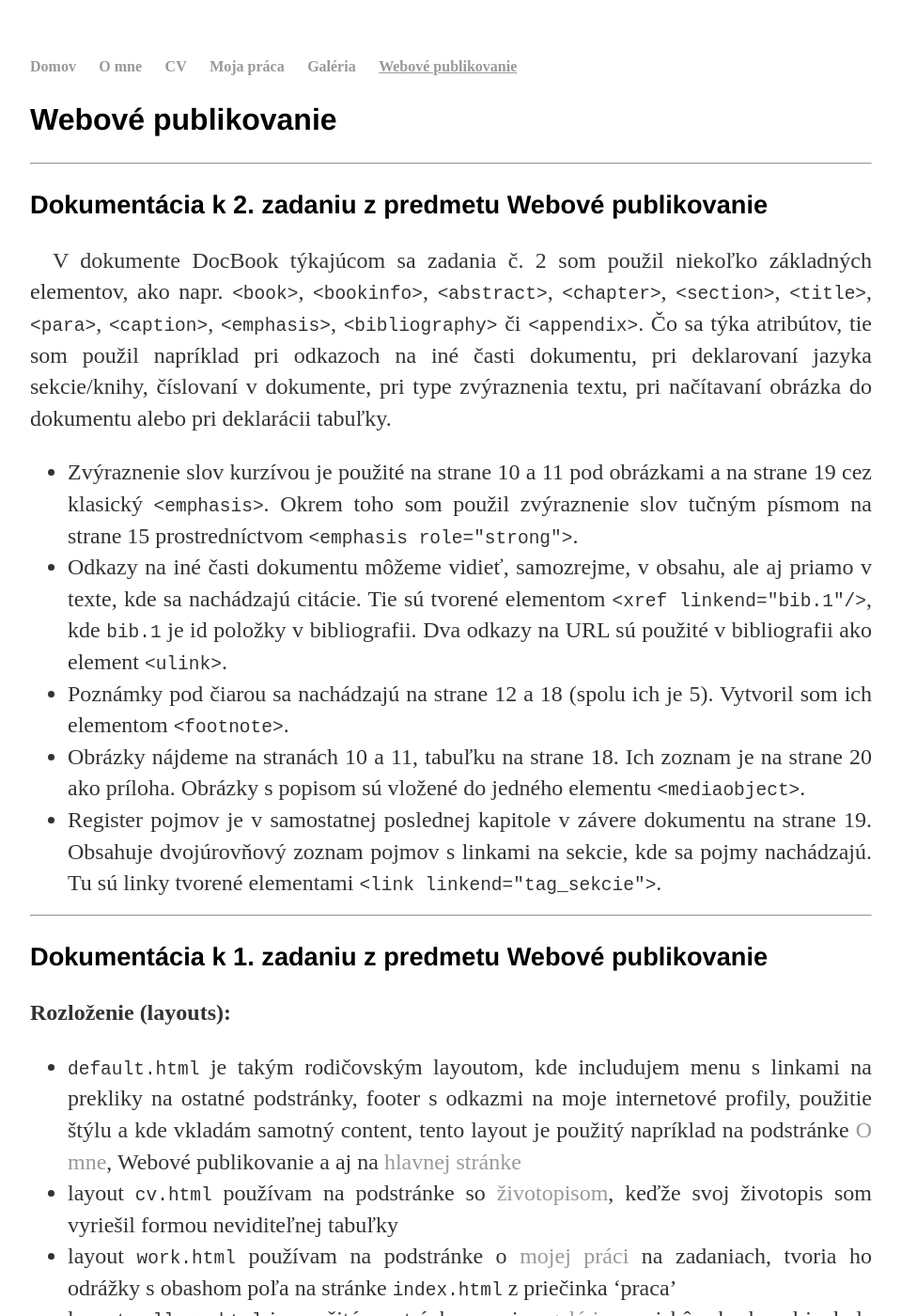
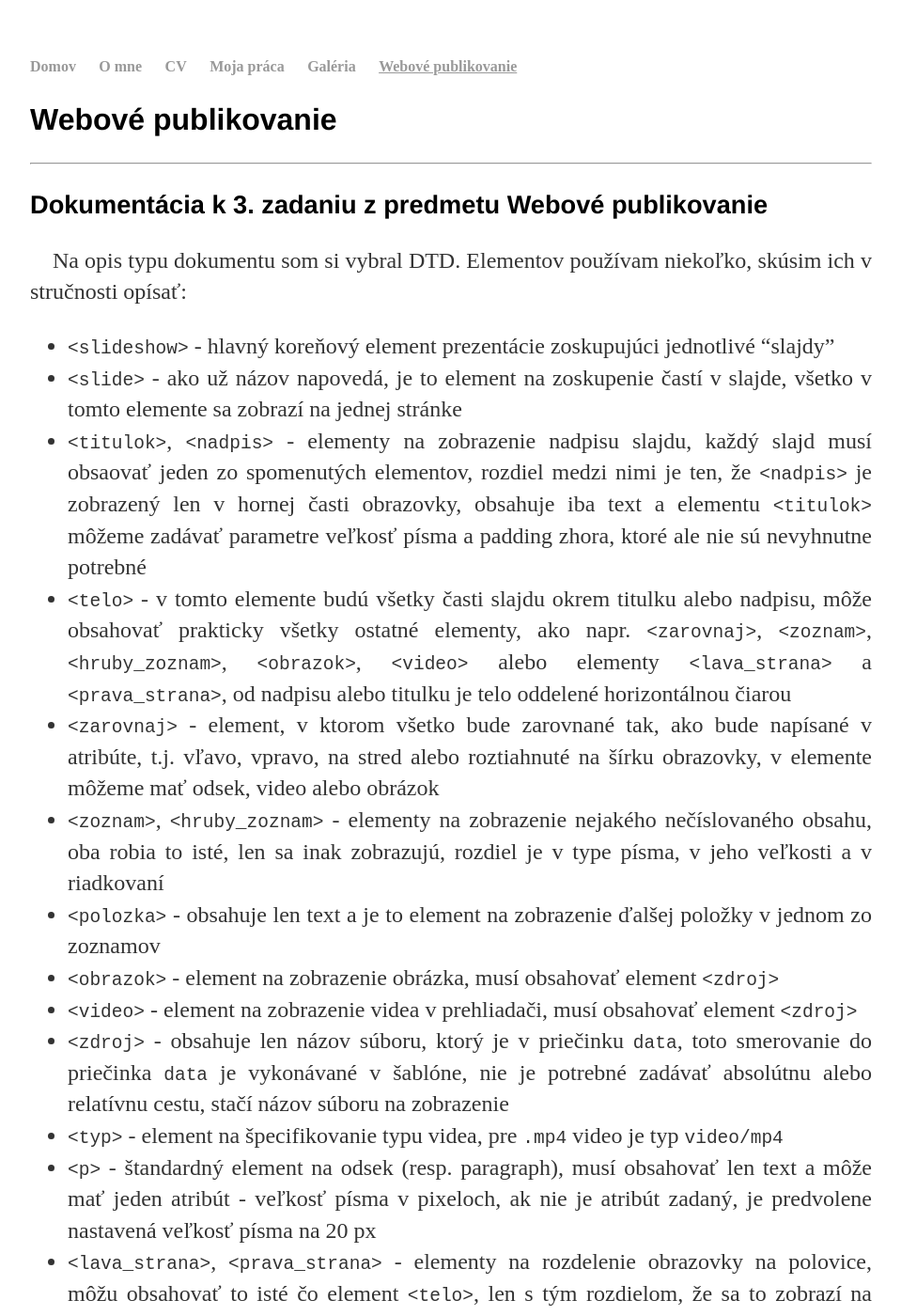
Before and after one commit to andrew141/andrew141.github.io, a Jekyll site: the page built from web_pub/index.md, in a window 1280 px wide and 1400 px high. Shown: the whole window at 94% size, without its empty margins (160-1119 px from the left). Built offline with Jekyll 4.4.1, drawn with Linux system fonts in a browser that asks for light colours; some of the changed text lies outside the part shown.

Commit message:
Zadanie 3 - dokumentacia

````diff
--- a/web_pub/index.md
+++ b/web_pub/index.md
@@ -4,6 +4,69 @@ title: Andrej Hoferica - Webové publikovanie
 style: main
 ---
 ## Webové publikovanie
+---
+
+### Dokumentácia k 3. zadaniu z predmetu Webové publikovanie
+
+&emsp;Na opis typu dokumentu som si vybral DTD. Elementov používam niekoľko, skúsim ich v stručnosti opísať:
+- `<slideshow>` - hlavný koreňový element prezentácie zoskupujúci jednotlivé "slajdy"
+- `<slide>` - ako už názov napovedá, je to element na zoskupenie častí v slajde, všetko v tomto elemente sa zobrazí na jednej stránke
+- `<titulok>`, `<nadpis>` - elementy na zobrazenie nadpisu slajdu, každý slajd musí obsaovať jeden zo spomenutých elementov, rozdiel medzi nimi je ten, že `<nadpis>` je zobrazený len v hornej časti obrazovky, obsahuje iba text a elementu `<titulok>` môžeme zadávať parametre veľkosť písma a padding zhora, ktoré ale nie sú nevyhnutne potrebné
+- `<telo>` - v tomto elemente budú všetky časti slajdu okrem titulku alebo nadpisu, môže obsahovať prakticky všetky ostatné elementy, ako napr. `<zarovnaj>`, `<zoznam>`, `<hruby_zoznam>`, `<obrazok>`, `<video>` alebo elementy `<lava_strana>` a `<prava_strana>`, od nadpisu alebo titulku je telo oddelené horizontálnou čiarou
+- `<zarovnaj>` - element, v ktorom všetko bude zarovnané tak, ako bude napísané v atribúte, t.j. vľavo, vpravo, na stred alebo roztiahnuté na šírku obrazovky, v elemente môžeme mať odsek, video alebo obrázok
+- `<zoznam>`, `<hruby_zoznam>` - elementy na zobrazenie nejakého nečíslovaného obsahu, oba robia to isté, len sa inak zobrazujú, rozdiel je v type písma, v jeho veľkosti a v riadkovaní
+- `<polozka>` - obsahuje len text a je to element na zobrazenie ďalšej položky v jednom zo zoznamov
+- `<obrazok>` - element na zobrazenie obrázka, musí obsahovať element `<zdroj>`
+- `<video>` - element na zobrazenie videa v prehliadači, musí obsahovať element `<zdroj>`
+- `<zdroj>` - obsahuje len názov súboru, ktorý je v priečinku `data`, toto smerovanie do priečinka `data` je vykonávané v šablóne, nie je potrebné zadávať absolútnu alebo relatívnu cestu, stačí názov súboru na zobrazenie
+- `<typ>` - element na špecifikovanie typu videa, pre `.mp4` video je typ `video/mp4`
+- `<p>` - štandardný element na odsek (resp. paragraph), musí obsahovať len text a môže mať jeden atribút - veľkosť písma v pixeloch, ak nie je atribút zadaný, je predvolene nastavená veľkosť písma na 20 px
+- `<lava_strana>`, `<prava_strana>` - elementy na rozdelenie obrazovky na polovice, môžu obsahovať to isté čo element `<telo>`, len s tým rozdielom, že sa to zobrazí na príslušnej strane, použitie je výhodné vtedy, ak chceme do slajdu k textu pridať obrázok alebo video, pretože sa zobrazí na vyhradenej polovici obrazovky a text bude zalomený v ostatnej časti
+
+&emsp;Ukážkovú XML prezentáciu je možné nájsť v súbore `source.xml`, tento dokument je valídny, overil som ho na [tejto](https://www.xmlvalidation.com) stránke.
+
+&emsp;XSL transformácie som navrhol pre všetky elementy, parametrizovať je možné elementy `<p>`, `<titulok>` a `<zarovnaj>`.
+- `<nadpis>` a `<titulok>` sú písané štýlom Heading 1
+- `<telo>` pred spracovním ďalších elementov zobrazí najskôr horizontálnu čiaru
+- `<hruby_zoznam>` je písaný štýlom Heading 4 a veľkosťou písma 25px s riadkovaním 1,8
+- `<zoznam>` je písaný štandardným písmom veľkosťou 20px, pokiaľ nie je zadaná iná veľkosť písma, a s riadkovaním 1,5
+- na zalomenie častí slajdu v elementoch `<lava_strana>` a `<prava_strana>` sa využíva percentuálne rozloženie z CSS súboru
+- v súbore s transformáciami je ako posledná uvedená transformácia s názvom `loop`, ktorá je takým automatizovaným "for-cyklom" na generovanie navigácie v spodnej časti slajdu s linkami na ostatné slajdy, resp. na ďalší/predchádzajúci slajd
+
+&emsp;XSL transformácie môžete nájsť v súbore `sablona.xsl`. Do hlavičky každého `.xhtml` súboru sa vložia potrebné deklarácie, ako aj cesty k CSS štýlom, resp. súboru. Na "krajšie" zobrazenie používam voľne dostupný bootstrap, ktorý som si upravil pre potreby prezentácie a rozšíril o svoje ďalšie štýly (rozdelenie obrazoviek, formátovanie obrázka/videa, štýl liniek). Deklarácia týchto štýlov sa nachádza v súbore `my_css.css`. Každý slajd sa generuje do vlastného `.xhtml` súboru do priečinka `html_pages`. Obrázky a videá sa nachádzajú v priečinku `data`.
+
+**Generovanie XHTML stránok**
+
+Na generovanie som používal Saxon verzie 9 spolu so skriptom od kolegu. Saxonu sú dodané dva súbory - zdrojová XML prezentácia a súbor s XSL transformáciami. Na spustenie skriptu stačí mať skript, XML a XSL súbor v rovnakom priečinku, nasmerovať Terminál do tohto priečinka a už len zadať príkaz `make`.
+
+**Štruktúra odovzdaného .zip archívu**
+
+```
+- css
+	- my_css.css
+- data
+	- flaming.png
+	- IMG_1005.mp4
+	- kybersikana.png
+	- oko.png
+	- ruleta.png
+	- hadka.png
+- html_pages
+	- result_1.xhtml
+	- result_2.xhtml
+	- result_3.xhtml
+	- result_4.xhtml
+	- result_5.xhtml
+	- result_6.xhtml
+	- result_7.xhtml
+	- result_8.xhtml
+	- result_9.xhtml
+- zdroje
+	- makefile
+	- sablona.xsl
+	- source.xml
+- _Z3-hoferica.txt
+```
 ---
 
 ### Dokumentácia k 2. zadaniu z predmetu Webové publikovanie
````
Also changed, not shown: 6 other files.
